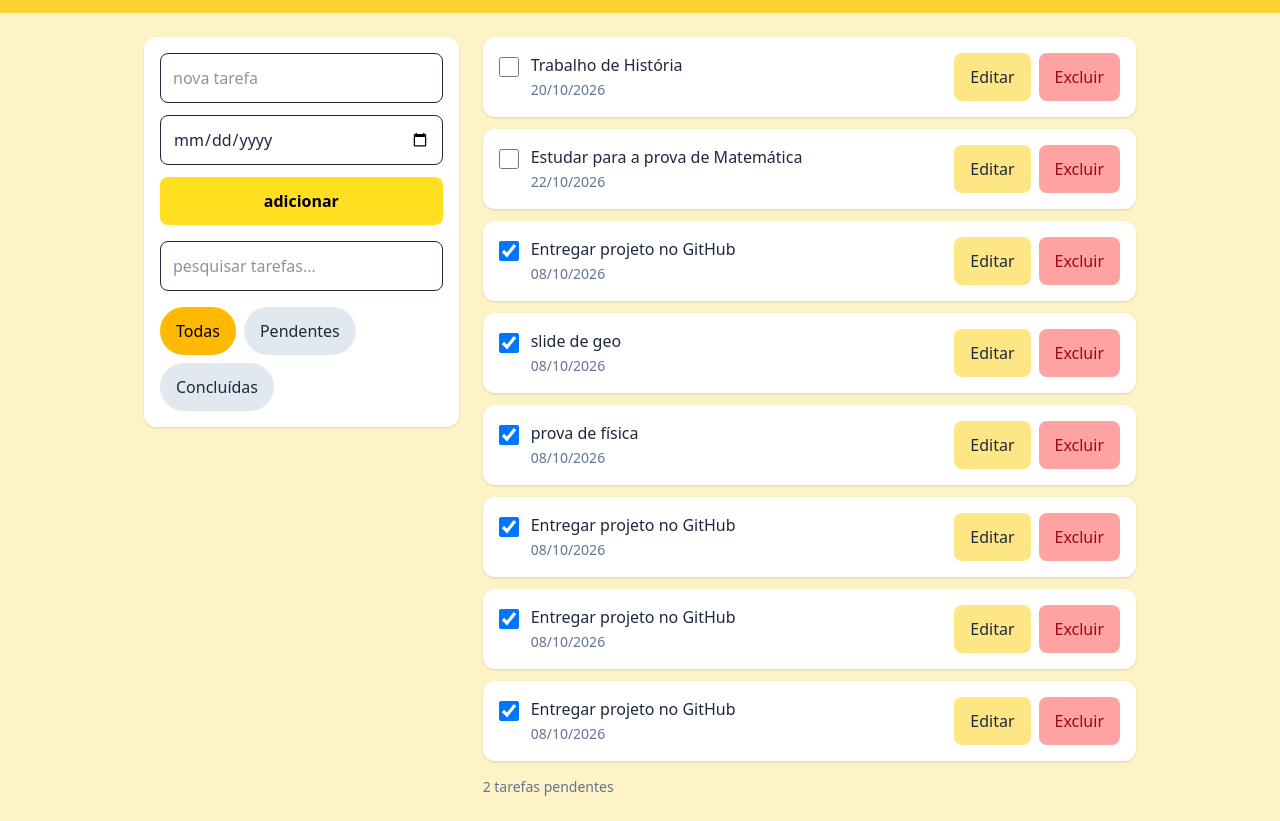
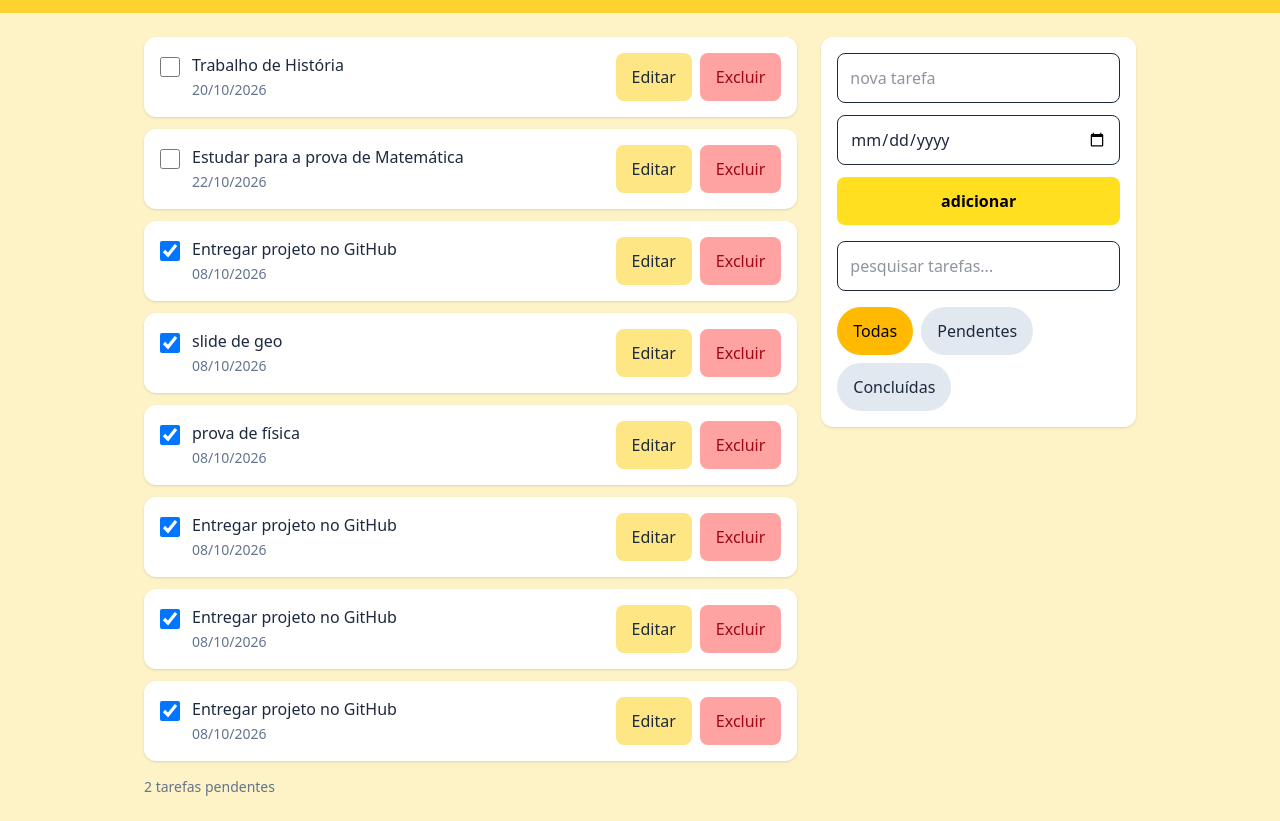
Before and after one commit to annavalentee/estodolist-tailwind, a plain HTML site: page index.html in a window 1280 px wide. Shown: the part 47-868 px from the top of the page. Drawn offline with nearby package versions, Linux system fonts and the light colour scheme.

Commit message:
mudança nas medidas responsivas

```diff
--- a/index.html
+++ b/index.html
@@ -6,60 +6,33 @@
     <title>EsToDoList</title>
     <script src="https://cdn.jsdelivr.net/npm/@tailwindcss/browser@4"></script>
 </head>
-<body class="bg-amber-100 text-slate-800 min-h-screen">
+<body class="bg-amber-100 text-slate-800 min-h-screen overflow-x-hidden">
 
     <header class="bg-amber-300 text-base">
         <div class="max-w-5xl mx-auto px-4 py-4 flex items-center justify-between">
 
         <h1 class=" text-xl font-bold">EsToDoList</h1>
 
-        <span class="hidden sm:inline text-sm">organize sua rotina escolar</p>
+        <span class="hidden sm:inline text-sm">organize sua rotina escolar</span>
         </div>
     </header>
 
 
     <main class="max-w-5xl mx-auto px-4 py-6 grid grid-cols-1 gap-6 lg:grid-cols-3">
-        <! -- coluna 1: criar, pesquisar e filtar -- >
-        <section class="bg-white rounded-xl shadow p-4 space-y-4 lg:sticky lg:top-6 lg:self-start">
-            <form class="flex flex-col md:flex-row gap-3 lg:flex-col">
 
-                <input type="text" placeholder="nova tarefa" class="border rounded-lg px-3 py-3 md: flex-auto focus:outline-none focus:ring-2 focus:ring-amber-300">
-
-                <input type="date" class="border rounded-lg px-3 py-3 focus:outline-none focus:ring-2 focus:ring-amber-300">
-
-                <button type="submit" class="bg-yellow-300 text-black rounded-lg px-4 py-3 font-semibold hover:bg-amber-400 transition duration-500">adicionar</button>
-            </form>
-
-            <input type="text" placeholder="pesquisar tarefas..." class="w-full border rounded-lg px-3 py-3 focus:outline-none focus:ring-2 focus:ring-amber-300">
-            <div>
-                <!-- ADICIONA: flex gap-2 overflow-x-auto (no celular a barra de filtros rola de lado sem quebrar a página) -->
-      <div class="flex gap-2 overflow-x-auto lg:flex-wrap">
-        <!-- ADICIONA nos 3 filtros: px-4 py-3 rounded-full whitespace-nowrap. Ativo (Todas): bg-indigo-600 text-white. Demais: bg-slate-200 -->
-        <button class="px-4 py-3 rounded-full bg-amber-400 text-black whitespace-nowrap">Todas</button>
-        <button class="px-4 py-3 rounded-full bg-slate-200 whitespace-nowrap">Pendentes</button>
-        <button class="px-4 py-3 rounded-full bg-slate-200 whitespace-nowrap">Concluídas</button>
-      </div>
-    </section>
 
     <!-- Coluna 2: lista de tarefas -->
-    <section class="lg:col-span-2">
-      <!-- ADICIONA: space-y-3 (espaço entre as tarefas) -->
+    <section class="lg:col-span-2 min-w-0">
       <ul class="space-y-3">
-        <!-- ADICIONA nos 3 <li> (repita nos 3): bg-white rounded-xl shadow p-4 flex flex-col gap-3 -->
         <li class="bg-white rounded-xl shadow p-4 flex flex-col md:flex-row md:justify-between gap-3">
-          <!-- ADICIONA nos 3 <label>: flex items-start gap-3 -->
           <label class="flex items-start gap-3">
-            <!-- ADICIONA nos 3 checkboxes: mt-1 w-5 h-5 -->
             <input type="checkbox" class="mt-1 w-5 h-5">
             <span>
-              <!-- ADICIONA: block font-medium no título da tarefa e text-sm text-slate-500 na data (repita nos 3 itens) -->
               <span class="block font-medium">Trabalho de História</span>
               <span class="text-sm text-slate-500">20/10/2026</span>
             </span>
           </label>
-          <!-- ADICIONA nas 3 <div> dos botões: flex gap-2 -->
           <div class="flex gap-2">
-            <!-- ADICIONA nos 6 botões: flex-1 px-4 py-3 rounded-lg. Editar: bg-amber-100. Excluir: bg-red-100 text-red-700 -->
             <button class="flex-1 px-4 py-3 rounded-lg bg-amber-200">Editar</button>
             <button class="flex-1 px-4 py-3 rounded-lg bg-red-300 text-red-800">Excluir</button>
           </div>
@@ -92,6 +65,7 @@
             <button class="flex-1 px-4 py-3 rounded-lg bg-red-300 text-red-800">Excluir</button>
           </div>
         </li>
+
         <li class="bg-white rounded-xl shadow p-4 flex flex-col md:flex-row md:justify-between gap-3">
           <label class="flex items-start gap-3">
             <input type="checkbox" checked class="mt-1 w-5 h-5">
@@ -105,6 +79,7 @@
             <button class="flex-1 px-4 py-3 rounded-lg bg-red-300 text-red-800">Excluir</button>
           </div>
         </li>
+
         <li class="bg-white rounded-xl shadow p-4 flex flex-col md:flex-row md:justify-between gap-3">
           <label class="flex items-start gap-3">
             <input type="checkbox" checked class="mt-1 w-5 h-5">
@@ -118,6 +93,7 @@
             <button class="flex-1 px-4 py-3 rounded-lg bg-red-300 text-red-800">Excluir</button>
           </div>
         </li>
+
         <li class="bg-white rounded-xl shadow p-4 flex flex-col md:flex-row md:justify-between gap-3">
           <label class="flex items-start gap-3">
             <input type="checkbox" checked class="mt-1 w-5 h-5">
@@ -131,6 +107,7 @@
             <button class="flex-1 px-4 py-3 rounded-lg bg-red-300 text-red-800">Excluir</button>
           </div>
         </li>
+
         <li class="bg-white rounded-xl shadow p-4 flex flex-col md:flex-row md:justify-between gap-3">
           <label class="flex items-start gap-3">
             <input type="checkbox" checked class="mt-1 w-5 h-5">
@@ -144,6 +121,7 @@
             <button class="flex-1 px-4 py-3 rounded-lg bg-red-300 text-red-800">Excluir</button>
           </div>
         </li>
+
         <li class="bg-white rounded-xl shadow p-4 flex flex-col md:flex-row md:justify-between gap-3">
           <label class="flex items-start gap-3">
             <input type="checkbox" checked class="mt-1 w-5 h-5">
@@ -159,8 +137,27 @@
         </li>
       </ul>
 
-      <!-- ADICIONA: mt-4 text-sm text-slate-500 -->
       <p class="mt-4 text-sm text-slate-500">2 tarefas pendentes</p>
+    </section>
+
+    <!-- coluna 1: criar, pesquisar e filtrar -->
+    <section class="order-first lg:order-last bg-white rounded-xl shadow p-4 space-y-4 lg:sticky lg:top-6 lg:self-start">
+        <form class="flex flex-col md:flex-row gap-3 lg:flex-col">
+
+            <input type="text" placeholder="nova tarefa" class="border rounded-lg px-3 py-3 md:flex-auto focus:outline-none focus:ring-2 focus:ring-amber-300">
+
+            <input type="date" class="border rounded-lg px-3 py-3 focus:outline-none focus:ring-2 focus:ring-amber-300">
+
+            <button type="submit" class="bg-yellow-300 text-black rounded-lg px-4 py-3 font-semibold hover:bg-amber-400 transition duration-500">adicionar</button>
+        </form>
+
+        <input type="text" placeholder="pesquisar tarefas..." class="w-full border rounded-lg px-3 py-3 focus:outline-none focus:ring-2 focus:ring-amber-300">
+
+        <div class="flex gap-2 overflow-x-auto lg:flex-wrap">
+            <button class="px-4 py-3 rounded-full bg-amber-400 text-black whitespace-nowrap">Todas</button>
+            <button class="px-4 py-3 rounded-full bg-slate-200 whitespace-nowrap">Pendentes</button>
+            <button class="px-4 py-3 rounded-full bg-slate-200 whitespace-nowrap">Concluídas</button>
+        </div>
     </section>
 
   </main>
```
Also changed, not shown: docs/celular.png (renamed from docs/Captura de tela 2026-10-22 145822.png), docs/computador.png (renamed from docs/Captura de tela 2026-10-22 151228.png), docs/tablet.png (renamed from docs/Captura de tela 2026-10-22 145722.png), 1 other file.
